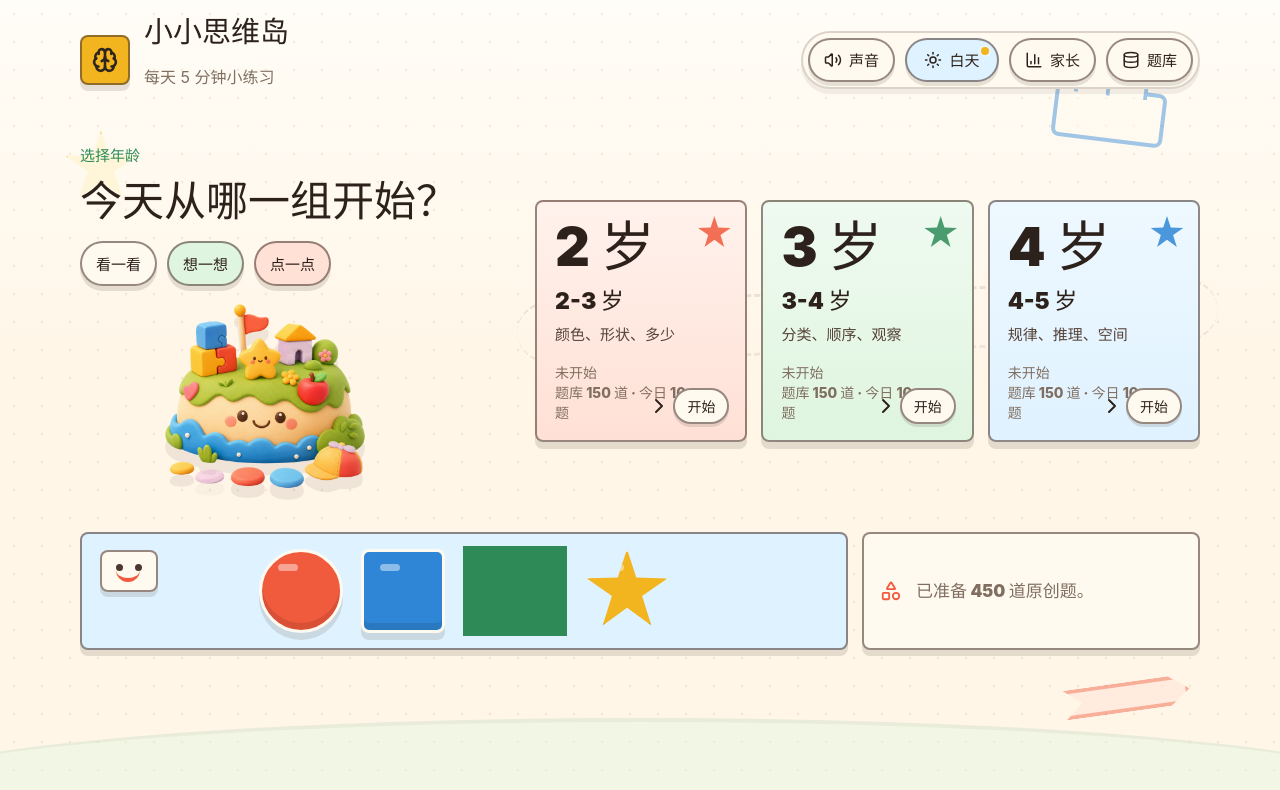
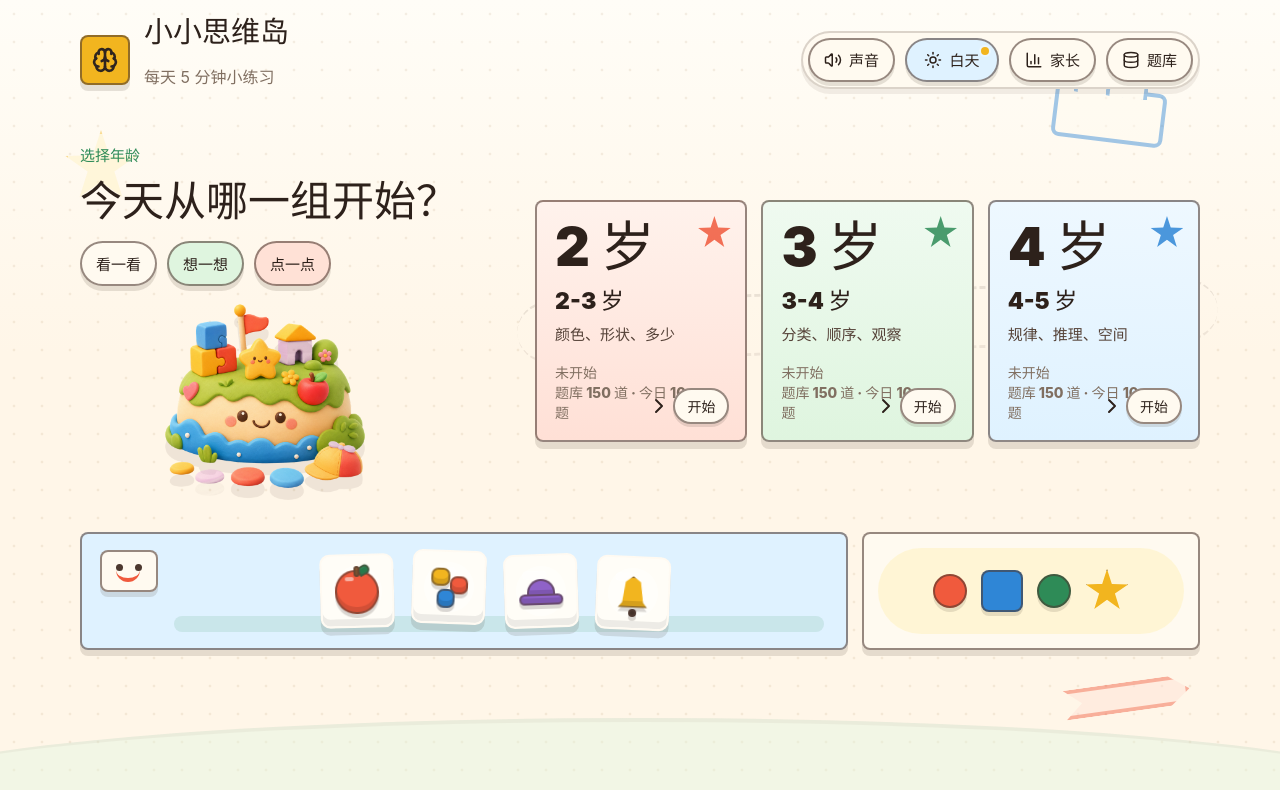
Before and after one commit to irvinezhao/kids-thinking-play, a React (Vite) app: page / in a window 1280 px wide. Shown: the top 790 px of the page. Built offline with nearby package versions, Linux system fonts and the light colour scheme.

Commit message:
Unify home preview with toy visuals

```diff
--- a/src/App.css
+++ b/src/App.css
@@ -680,6 +680,50 @@
   justify-content: center;
 }
 
+.toy-preview {
+  overflow: hidden;
+}
+
+.toy-preview::before {
+  position: absolute;
+  right: 22px;
+  bottom: 16px;
+  left: 92px;
+  height: 16px;
+  border-radius: 999px;
+  background: rgba(46, 139, 87, 0.12);
+  content: '';
+}
+
+.toy-preview .visual-row {
+  padding-left: 62px;
+  gap: 18px;
+}
+
+.toy-preview .object-tile {
+  width: 74px;
+  height: 74px;
+  border-color: rgba(255, 250, 240, 0.72);
+  transform: rotate(-1.5deg);
+}
+
+.toy-preview .object-tile:nth-child(2) {
+  transform: translateY(-4px) rotate(2deg);
+}
+
+.toy-preview .object-tile:nth-child(3) {
+  transform: rotate(-2deg);
+}
+
+.toy-preview .object-tile:nth-child(4) {
+  transform: translateY(2px) rotate(2.5deg);
+}
+
+.toy-preview .object-figure {
+  width: 54px;
+  height: 54px;
+}
+
 .friendly-face {
   position: absolute;
   left: 18px;
@@ -731,6 +775,63 @@
   font-size: 17px;
   font-weight: 950;
   line-height: 1.45;
+}
+
+.preview-toys {
+  position: relative;
+  justify-content: center;
+  gap: 14px;
+  overflow: hidden;
+}
+
+.preview-toys::before {
+  position: absolute;
+  inset: 14px;
+  border-radius: 999px;
+  background: var(--sun-soft);
+  content: '';
+  opacity: 0.52;
+}
+
+.preview-toys span {
+  position: relative;
+  z-index: 1;
+  width: 34px;
+  height: 34px;
+  border: 2px solid var(--story-line);
+  border-radius: 999px;
+  background: var(--coral);
+  box-shadow: 0 4px 0 var(--ink-soft);
+}
+
+.preview-toys span:nth-child(2) {
+  width: 42px;
+  height: 42px;
+  border-radius: 8px;
+  background: var(--sky);
+}
+
+.preview-toys span:nth-child(3) {
+  background: var(--leaf);
+}
+
+.preview-toys span:nth-child(4) {
+  width: 44px;
+  height: 44px;
+  border-radius: 0;
+  background: var(--sun);
+  clip-path: polygon(
+    50% 0%,
+    61% 34%,
+    98% 35%,
+    68% 56%,
+    79% 91%,
+    50% 70%,
+    21% 91%,
+    32% 56%,
+    2% 35%,
+    39% 34%
+  );
 }
 
 .preview-note svg {
@@ -3810,14 +3911,32 @@
   }
 
   .preview-stage .visual-row {
+    padding-left: 0;
     gap: 10px;
     flex-wrap: nowrap;
+  }
+
+  .toy-preview::before {
+    right: 20px;
+    left: 20px;
+    bottom: 10px;
+    height: 12px;
   }
 
   .preview-stage .shape-tile {
     width: 48px;
     height: 48px;
     font-size: 17px;
+  }
+
+  .preview-stage .object-tile {
+    width: 52px;
+    height: 52px;
+  }
+
+  .preview-stage .object-figure {
+    width: 38px;
+    height: 38px;
   }
 
   .preview-stage .shape-triangle {
--- a/src/App.tsx
+++ b/src/App.tsx
@@ -10,7 +10,6 @@ import {
   Home,
   Moon,
   RotateCcw,
-  Shapes,
   Star,
   Sun,
   Trophy,
@@ -531,7 +530,6 @@ function App() {
   const currentQuestion = trackQuestions[questionIndex] ?? null
   const score = answers.length
   const finished = selectedAge !== null && questionIndex >= trackQuestions.length
-  const totalApproved = questionPool.filter((question) => question.status === 'approved').length
   const isReviewSession = Boolean(reviewQuestionIds)
 
   useEffect(() => {
@@ -1121,23 +1119,25 @@ function App() {
             </section>
 
             <section className="practice-preview" aria-label="题目预览">
-              <div className="preview-stage">
+              <div className="preview-stage toy-preview">
                 <span className="friendly-face" aria-hidden="true">
                   <span />
                   <span />
                 </span>
                 <VisualRow
                   tokens={[
-                    { shape: 'circle', tone: 'coral' },
-                    { shape: 'square', tone: 'sky' },
-                    { shape: 'triangle', tone: 'leaf' },
-                    { shape: 'star', tone: 'sun' },
+                    { shape: 'circle', tone: 'coral', item: 'apple' },
+                    { shape: 'square', tone: 'sky', item: 'blocks' },
+                    { shape: 'circle', tone: 'grape', item: 'hat' },
+                    { shape: 'star', tone: 'sun', item: 'bell' },
                   ]}
                 />
               </div>
-              <div className="preview-note">
-                <Shapes size={22} aria-hidden="true" />
-                <span>已准备 {totalApproved} 道原创题。</span>
+              <div className="preview-note preview-toys" aria-hidden="true">
+                <span />
+                <span />
+                <span />
+                <span />
               </div>
             </section>
           </>
```
